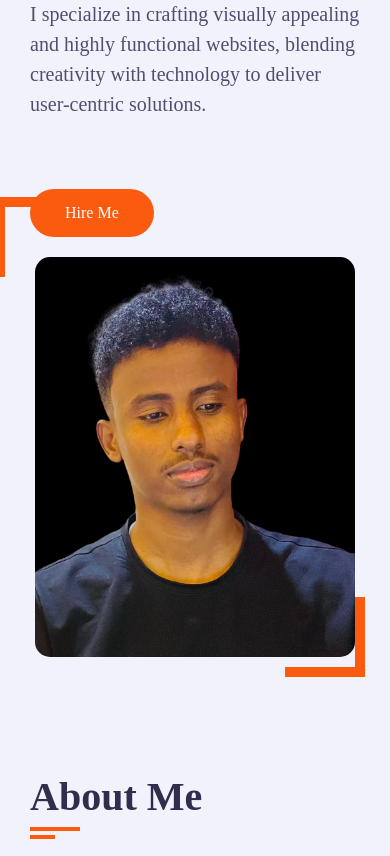
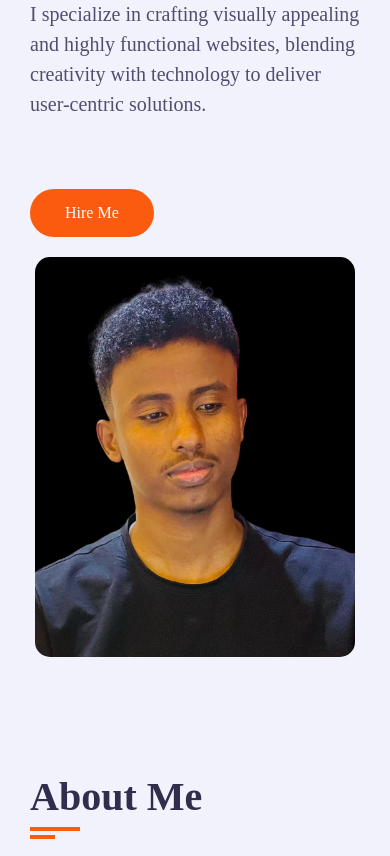
Before and after one commit to yussuf3468/portfolio, a plain HTML site: page index.html in a window 390 px wide. Shown: the part 241-1097 px from the top of the page. Drawn offline with nearby package versions, Linux system fonts and the light colour scheme; a web font is replaced by a local one.

Commit message:
second commit

```diff
--- a/css/style.css
+++ b/css/style.css
@@ -692,8 +692,8 @@ h3.my-profession {
         object-fit: cover; /* Adjust image fit */
         border-radius: 15px;
     }
-    .home .home-img img::after,
-    .home .home-img img::before{
+    .home .home-img::after,
+    .home .home-img::before{
         display: none;
     }
     /* .home .home-img{
@@ -724,8 +724,8 @@ h3.my-profession {
         object-fit: cover; /* Adjust image fit */
         border-radius: 15px;
     }
-    .home .home-img img::after,
-    .home .home-img img::before{
+    .home .home-img::after,
+    .home .home-img::before{
         display: none;
     }
 
```
